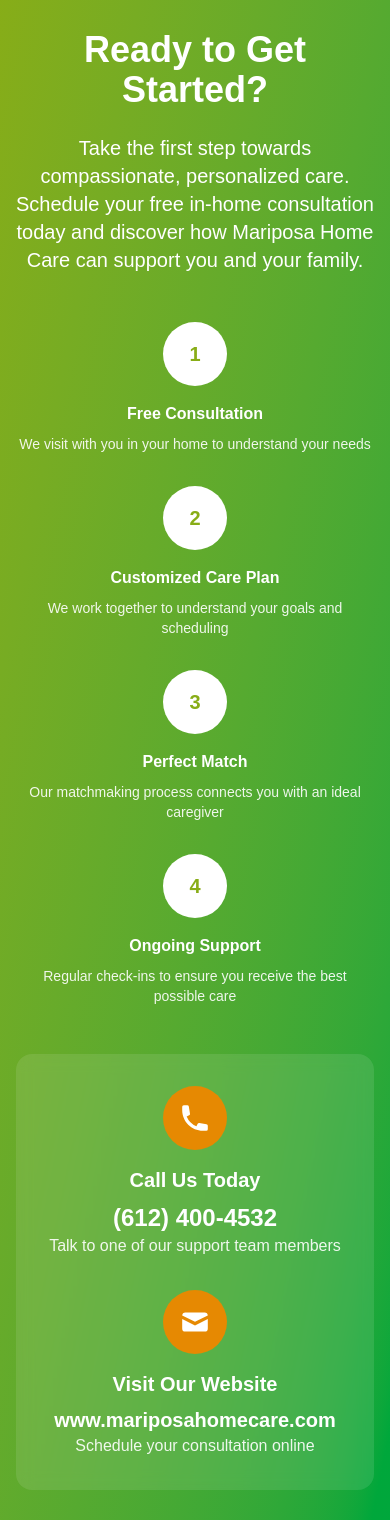
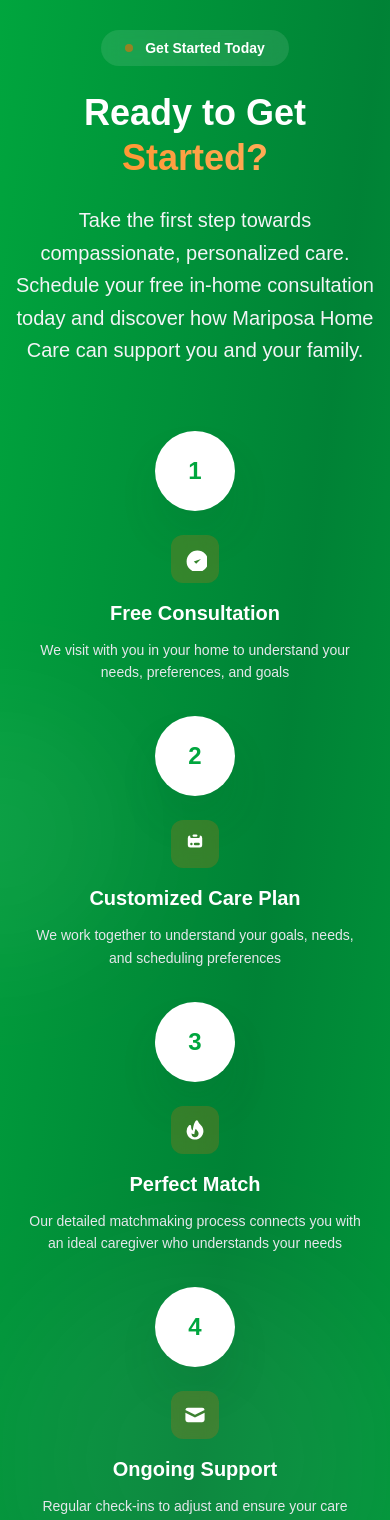
Before and after one commit to brendonwanderlust/mariposa-home-site, a React (Vite) app: page / in a window 390 px wide. Shown: the part 9240-10760 px from the top of the page. Built offline with nearby package versions, Linux system fonts and the light colour scheme.

Commit message:
Improved call to action

```diff
--- a/src/pages/home/sections/CallToAction.tsx
+++ b/src/pages/home/sections/CallToAction.tsx
@@ -2,82 +2,169 @@
 import PhoneLink from "../../../components/PhoneLink";
 
 const CallToAction = () => {
+  const processSteps = [
+    {
+      number: 1,
+      title: "Free Consultation",
+      description:
+        "We visit with you in your home to understand your needs, preferences, and goals",
+      icon: (
+        <svg className="w-6 h-6" fill="currentColor" viewBox="0 0 20 20">
+          <path d="M9 12l2 2 4-4m6 2a9 9 0 11-18 0 9 9 0 0118 0z" />
+        </svg>
+      ),
+    },
+    {
+      number: 2,
+      title: "Customized Care Plan",
+      description:
+        "We work together to understand your goals, needs, and scheduling preferences",
+      icon: (
+        <svg className="w-6 h-6" fill="currentColor" viewBox="0 0 20 20">
+          <path d="M9 2a1 1 0 000 2h2a1 1 0 100-2H9z" />
+          <path
+            fillRule="evenodd"
+            d="M4 5a2 2 0 012-2v1a1 1 0 001 1h6a1 1 0 001-1V3a2 2 0 012 2v6a2 2 0 01-2 2H6a2 2 0 01-2-2V5zm3 4a1 1 0 000 2h.01a1 1 0 100-2H7zm3 0a1 1 0 000 2h3a1 1 0 100-2h-3z"
+            clipRule="evenodd"
+          />
+        </svg>
+      ),
+    },
+    {
+      number: 3,
+      title: "Perfect Match",
+      description:
+        "Our detailed matchmaking process connects you with an ideal caregiver who understands your needs",
+      icon: (
+        <svg className="w-6 h-6" fill="currentColor" viewBox="0 0 20 20">
+          <path d="M12.395 2.553a1 1 0 00-1.45-.385c-.345.23-.614.558-.822.88-.214.33-.403.713-.57 1.116-.334.804-.614 1.768-.84 2.734a31.365 31.365 0 00-.613 3.58 2.64 2.64 0 01-.945-1.067c-.328-.68-.398-1.534-.398-2.654A1 1 0 005.05 6.05 6.981 6.981 0 003 11a7 7 0 1011.95-4.95c-.592-.591-.98-.985-1.348-1.467-.363-.476-.724-1.063-1.207-2.03zM12.12 15.12A3 3 0 017 13s.879.5 2.5.5c0-1 .5-4 1.25-4.5.5 1 .786 1.293 1.371 1.879A2.99 2.99 0 0113 13a2.99 2.99 0 01-.879 2.121z" />
+        </svg>
+      ),
+    },
+    {
+      number: 4,
+      title: "Ongoing Support",
+      description:
+        "Regular check-ins to adjust and ensure your care adapts to your changing needs",
+      icon: (
+        <svg className="w-6 h-6" fill="currentColor" viewBox="0 0 20 20">
+          <path d="M2.003 5.884L10 9.882l7.997-3.998A2 2 0 0016 4H4a2 2 0 00-1.997 1.884z" />
+          <path d="M18 8.118l-8 4-8-4V14a2 2 0 002 2h12a2 2 0 002-2V8.118z" />
+        </svg>
+      ),
+    },
+  ];
+
   return (
-    <section className="py-20 bg-gradient-to-br from-mariposa-green to-green-600">
-      <div className="max-w-7xl mx-auto px-4 sm:px-6 lg:px-8">
-        <div className="text-center text-white">
-          <h2 className="text-4xl lg:text-5xl font-bold mb-6">
-            Ready to Get Started?
+    <section className="py-20 bg-gradient-to-br from-green-600 via-green-700 to-green-600 relative overflow-hidden">
+      {/* Background Elements */}
+      <div className="absolute inset-0 overflow-hidden pointer-events-none">
+        <div className="absolute top-1/4 -left-32 w-64 h-64 bg-white/10 rounded-full blur-3xl animate-pulse"></div>
+        <div className="absolute bottom-1/4 -right-32 w-64 h-64 bg-orange-500/20 rounded-full blur-3xl animate-pulse"></div>
+        <div className="absolute top-1/2 left-1/2 transform -translate-x-1/2 -translate-y-1/2 w-96 h-96 bg-white/5 rounded-full blur-3xl"></div>
+      </div>
+
+      <div className="max-w-7xl mx-auto px-4 sm:px-6 lg:px-8 relative z-10">
+        <div className="text-center text-white mb-16">
+          {/* Header Section */}
+          <div className="inline-flex items-center bg-white/10 backdrop-blur-sm rounded-full px-6 py-2 mb-6">
+            <div className="w-2 h-2 bg-orange-500 rounded-full mr-3 animate-pulse"></div>
+            <span className="text-sm font-semibold">Get Started Today</span>
+          </div>
+
+          <h2 className="text-4xl lg:text-6xl font-bold mb-6 leading-tight">
+            Ready to Get
+            <span className="block text-transparent bg-clip-text bg-gradient-to-r from-orange-400 to-orange-300">
+              Started?
+            </span>
           </h2>
-          <p className="text-xl mb-12 max-w-3xl mx-auto">
+
+          <p className="text-xl mb-16 max-w-3xl mx-auto text-gray-100 leading-relaxed">
             Take the first step towards compassionate, personalized care.
             Schedule your free in-home consultation today and discover how
             Mariposa Home Care can support you and your family.
           </p>
+        </div>
 
         {/* Process Steps */}
-          <div className="grid md:grid-cols-4 gap-8 mb-12">
-            <div className="text-center">
-              <div className="w-16 h-16 bg-white text-mariposa-green rounded-full flex items-center justify-center mx-auto mb-4 font-bold text-xl">
-                1
+        <div className="grid md:grid-cols-2 lg:grid-cols-4 gap-8 mb-20">
+          {processSteps.map((step, index) => (
+            <div
+              key={step.number}
+              className="group text-center transform transition-all duration-500 hover:scale-105"
+              style={{ animationDelay: `${index * 100}ms` }}
+            >
+              {/* Step Number Circle */}
+              <div className="relative mb-6">
+                <div className="w-20 h-20 bg-white text-green-600 rounded-full flex items-center justify-center mx-auto font-bold text-2xl shadow-2xl shadow-green-900/20 transition-all duration-300 group-hover:shadow-orange-500/30 group-hover:scale-110">
+                  {step.number}
                 </div>
-              <h3 className="font-bold mb-2">Free Consultation</h3>
-              <p className="text-sm opacity-90">
-                We visit with you in your home to understand your needs
+                {/* Connecting Line */}
+                {index < processSteps.length - 1 && (
+                  <div className="hidden lg:block absolute top-10 left-1/2 w-full h-0.5 bg-white/30 transform -translate-y-0.5 translate-x-10"></div>
+                )}
+              </div>
+
+              {/* Icon */}
+              <div className="w-12 h-12 bg-orange-500/20 backdrop-blur-sm rounded-xl flex items-center justify-center mx-auto mb-4 text-white transition-all duration-300 group-hover:bg-orange-500/30 group-hover:scale-110">
+                {step.icon}
+              </div>
+
+              {/* Content */}
+              <h3 className="font-bold text-xl mb-3 text-white">
+                {step.title}
+              </h3>
+              <p className="text-sm text-gray-200 leading-relaxed px-2">
+                {step.description}
               </p>
             </div>
-            <div className="text-center">
-              <div className="w-16 h-16 bg-white text-mariposa-green rounded-full flex items-center justify-center mx-auto mb-4 font-bold text-xl">
-                2
-              </div>
-              <h3 className="font-bold mb-2">Customized Care Plan</h3>
-              <p className="text-sm opacity-90">
-                We work together to understand your goals and scheduling
-              </p>
-            </div>
-            <div className="text-center">
-              <div className="w-16 h-16 bg-white text-mariposa-green rounded-full flex items-center justify-center mx-auto mb-4 font-bold text-xl">
-                3
-              </div>
-              <h3 className="font-bold mb-2">Perfect Match</h3>
-              <p className="text-sm opacity-90">
-                Our matchmaking process connects you with an ideal caregiver
-              </p>
-            </div>
-            <div className="text-center">
-              <div className="w-16 h-16 bg-white text-mariposa-green rounded-full flex items-center justify-center mx-auto mb-4 font-bold text-xl">
-                4
-              </div>
-              <h3 className="font-bold mb-2">Ongoing Support</h3>
-              <p className="text-sm opacity-90">
-                Regular check-ins to ensure you receive the best possible care
-              </p>
-            </div>
+          ))}
         </div>
 
-          {/* Contact Information */}
-          <div className="bg-white/10 rounded-2xl p-8 mb-8 backdrop-blur-sm">
+        {/* Contact Section */}
+        <div className="bg-gradient-to-r from-blue-900 via-blue-800 to-blue-900 rounded-3xl p-8 lg:p-12 mb-12 relative overflow-hidden">
+          {/* Background Pattern */}
+          <div className="absolute inset-0 opacity-10">
+            <div className="absolute top-0 left-1/4 w-32 h-32 border border-white/20 rounded-full"></div>
+            <div className="absolute bottom-0 right-1/4 w-48 h-48 border border-white/20 rounded-full"></div>
+          </div>
+
+          <div className="relative z-10">
+            <h3 className="text-3xl lg:text-4xl font-bold text-white text-center mb-6">
+              Two Ways to Connect
+            </h3>
+            <p className="text-xl text-gray-300 text-center mb-12 max-w-2xl mx-auto">
+              Choose the option that works best for you - we're here to help
+              every step of the way.
+            </p>
+
             <div className="grid md:grid-cols-2 gap-8">
-              <div className="text-center">
-                <div className="w-16 h-16 bg-mariposa-orange rounded-full flex items-center justify-center mx-auto mb-4">
+              {/* Phone Contact */}
+              <div className="bg-white/10 backdrop-blur-sm rounded-2xl p-8 text-center hover:bg-white/15 transition-all duration-300 group">
+                <div className="w-20 h-20 bg-gradient-to-br from-orange-500 to-orange-600 rounded-2xl flex items-center justify-center mx-auto mb-6 group-hover:scale-110 transition-transform duration-300">
                   <svg
-                    className="w-8 h-8 text-white"
+                    className="w-10 h-10 text-white"
                     fill="currentColor"
                     viewBox="0 0 20 20"
                   >
                     <path d="M2 3a1 1 0 011-1h2.153a1 1 0 01.986.836l.74 4.435a1 1 0 01-.54 1.06l-1.548.773a11.037 11.037 0 006.105 6.105l.774-1.548a1 1 0 011.059-.54l4.435.74a1 1 0 01.836.986V17a1 1 0 01-1 1h-2C7.82 18 2 12.18 2 5V3z" />
                   </svg>
                 </div>
-                <h3 className="text-xl font-bold mb-2">Call Us Today</h3>
-                <PhoneLink className="text-2xl font-bold text-white hover:text-mariposa-orange transition-colors" />
-                <p className="opacity-90">
+                <h4 className="text-2xl font-bold text-white mb-3">
+                  Call Us Today
+                </h4>
+                <PhoneLink className="text-3xl font-bold text-orange-400 hover:text-orange-300 transition-colors duration-300 block mb-2" />
+                <p className="text-gray-300">
                   Talk to one of our support team members
                 </p>
               </div>
-              <div className="text-center">
-                <div className="w-16 h-16 bg-mariposa-orange rounded-full flex items-center justify-center mx-auto mb-4">
+
+              {/* Website Contact */}
+              <Link to="/contact">
+                <div className="bg-white/10 backdrop-blur-sm rounded-2xl p-8 text-center hover:bg-white/15 transition-all duration-300 group">
+                  <div className="w-20 h-20 bg-gradient-to-br from-green-500 to-green-600 rounded-2xl flex items-center justify-center mx-auto mb-6 group-hover:scale-110 transition-transform duration-300">
                     <svg
-                    className="w-8 h-8 text-white"
+                      className="w-10 h-10 text-white"
                       fill="currentColor"
                       viewBox="0 0 20 20"
                     >
@@ -85,36 +172,64 @@
                       <path d="M18 8.118l-8 4-8-4V14a2 2 0 002 2h12a2 2 0 002-2V8.118z" />
                     </svg>
                   </div>
-                <h3 className="text-xl font-bold mb-2">Visit Our Website</h3>
-                <p className="text-xl font-semibold">
-                  www.mariposahomecare.com
+                  <h4 className="text-2xl font-bold text-white mb-3">
+                    Contact Us Online
+                  </h4>
+                  <p className="text-2xl font-bold text-green-400 mb-2">
+                    Click Here
                   </p>
-                <p className="opacity-90">Schedule your consultation online</p>
+                  <p className="text-gray-300">
+                    Schedule your consultation online now
+                  </p>
+                </div>
+              </Link>
             </div>
           </div>
         </div>
 
         {/* Action Buttons */}
-          <div className="flex flex-col sm:flex-row gap-4 justify-center">
+        <div className="text-center mb-12">
+          <div className="flex flex-col sm:flex-row gap-4 justify-center mb-8">
             <Link
               to="/contact"
-              className="bg-mariposa-orange text-white px-8 py-4 rounded-full font-semibold text-lg hover:bg-opacity-90 transition-all duration-200 shadow-lg"
+              className="group inline-flex items-center bg-orange-500 border-2 border-orange-500 text-white px-8 py-4 rounded-full font-bold text-lg shadow-2xl shadow-orange-500/25 transition-all duration-300 hover:bg-orange-100 hover:text-orange-500 hover:shadow-orange-500/40 hover:scale-105"
             >
               Schedule Free Consultation
+              <svg
+                className="w-6 h-6 ml-3 transition-transform duration-300 group-hover:translate-x-1"
+                fill="currentColor"
+                viewBox="0 0 20 20"
+              >
+                <path
+                  fillRule="evenodd"
+                  d="M10.293 3.293a1 1 0 011.414 0l6 6a1 1 0 010 1.414l-6 6a1 1 0 01-1.414-1.414L14.586 11H3a1 1 0 110-2h11.586l-4.293-4.293a1 1 0 010-1.414z"
+                  clipRule="evenodd"
+                />
+              </svg>
             </Link>
             <PhoneLink
               displayText="Call (612) 400-4532"
-              className="bg-white text-mariposa-green px-8 py-4 rounded-full font-semibold text-lg hover:bg-gray-100 transition-all duration-200 shadow-lg"
+              className="group inline-flex items-center bg-white border-2 border-white text-green-600 px-8 py-4 rounded-full font-bold text-lg shadow-2xl shadow-white/25 transition-all duration-300 hover:bg-gray-100 hover:shadow-white/40 hover:scale-105"
             />
+          </div>
         </div>
 
         {/* Bilingual Services */}
-          <div className="mt-8 text-center">
-            <p className="text-lg font-semibold">
-              🇺🇸 English & 🇪🇸 Spanish Services Available
-            </p>
-            <p className="opacity-90">Hablamos Español</p>
+        <div className="text-center">
+          <div className="inline-flex items-center bg-white/10 backdrop-blur-sm rounded-full px-8 py-4">
+            <div className="flex items-center space-x-4 text-white">
+              <div className="flex items-center">
+                <span className="text-2xl mr-2">🇺🇸</span>
+                <span className="font-semibold">English</span>
               </div>
+              <div className="w-px h-6 bg-white/30"></div>
+              <div className="flex items-center">
+                <span className="text-2xl mr-2">🇪🇸</span>
+                <span className="font-semibold">Spanish</span>
+              </div>
+            </div>
+          </div>
+          <p className="text-gray-200 mt-3 font-medium">Hablamos Español</p>
         </div>
       </div>
     </section>
```
Lines whose indentation alone changed are shown as unchanged.
